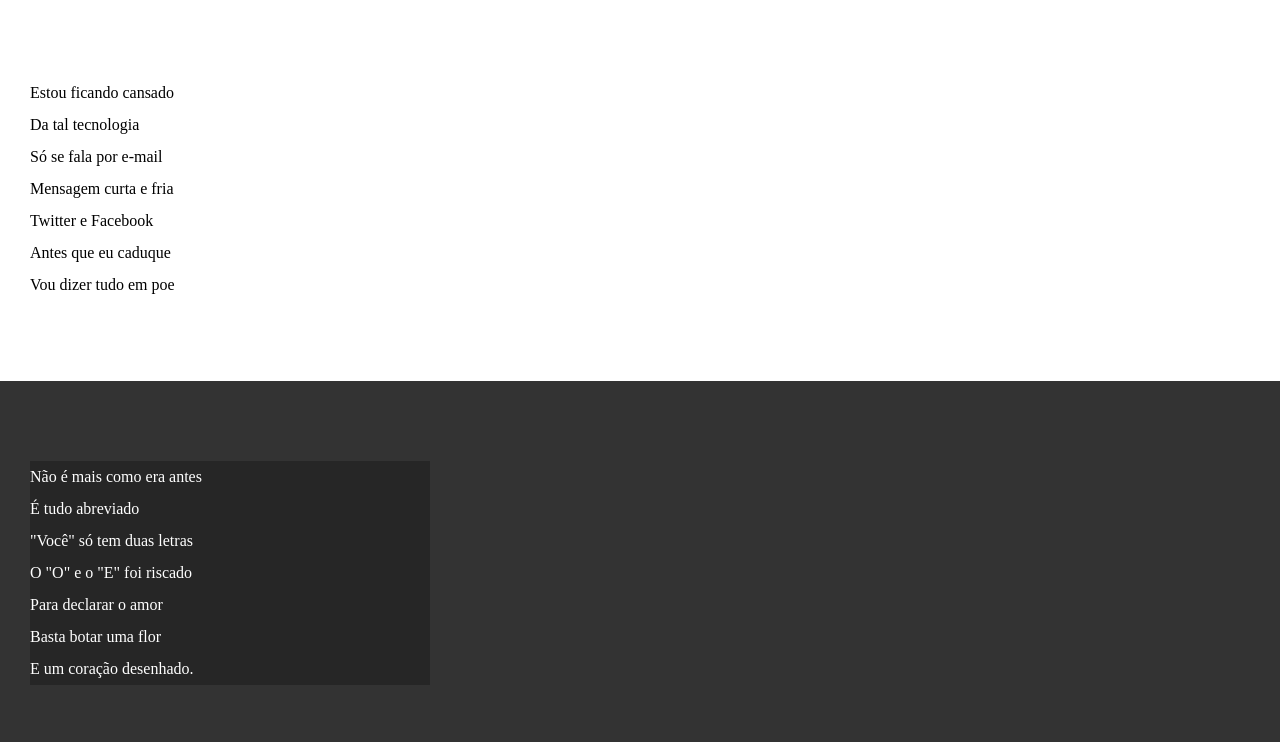
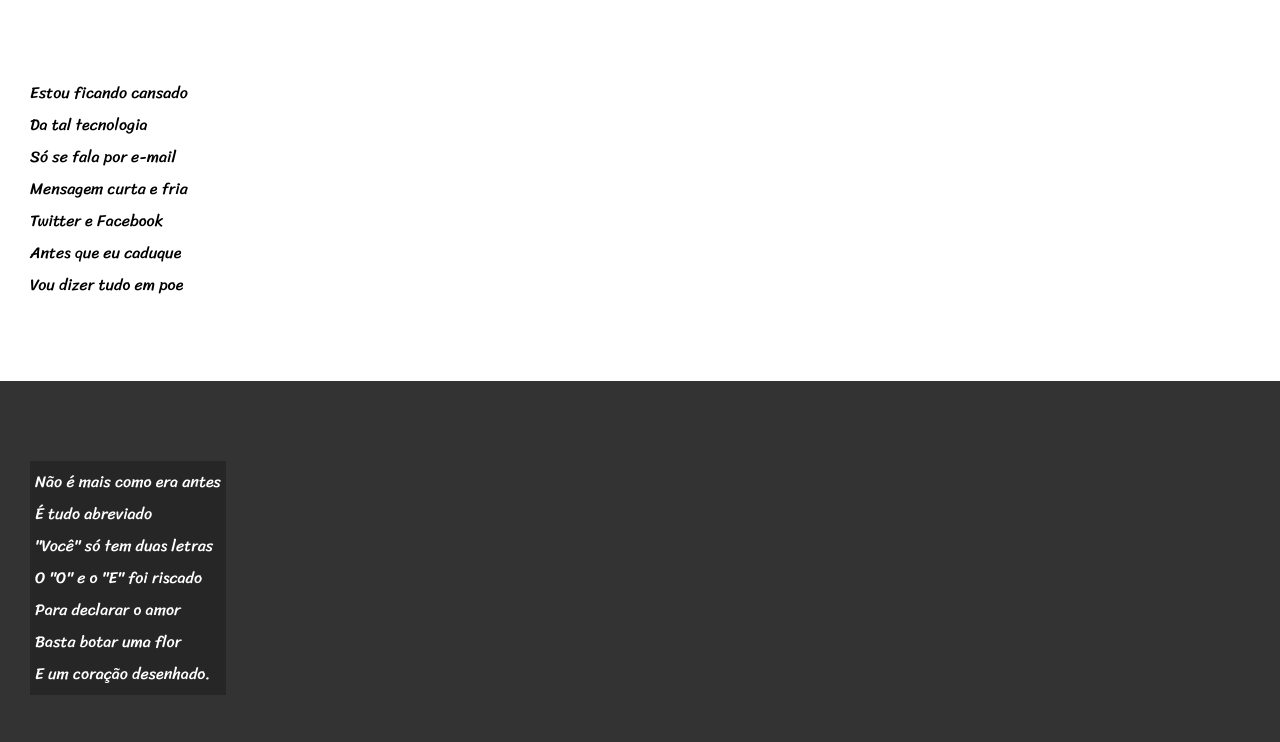
Before and after one commit to Pabbraga/siteCordelModerno, a plain HTML site: page index.html in a window 1280 px wide. Shown: the part 158-900 px from the top of the page. Drawn offline with Linux system fonts and the light colour scheme.

Commit message:
escolha de fontes e visual

```diff
--- a/estilo/style.css
+++ b/estilo/style.css
@@ -1,4 +1,14 @@
 @charset "UTF-8";
+
+@import url('https://fonts.googleapis.com/css2?family=Passion+One:wght@400;700;900&display=swap');
+
+@import url('https://fonts.googleapis.com/css2?family=Sriracha&display=swap');
+
+:root {
+    --fonte1: Verdana, Geneva, Tahoma, sans-serif;
+    --fonte2: 'Passion One', cursive;
+    --fonte3: 'Sriracha', cursive;
+}
 
 * {
     margin: 0px;
@@ -8,6 +18,7 @@
 html, body {
     min-height: 100%;
     background-color: darkgray;
+    font-family: var(--fonte1);
 }
 
 header {
@@ -19,6 +30,7 @@ header {
 header > h1 {
     padding-top: 50px;
     font-variant: small-caps;
+    font-family: var(--fonte2);
 }
 
 header > p {
@@ -40,6 +52,7 @@ section {
     padding-bottom: 10vh;
     line-height: 2em;
     padding-left: 30px;
+    font-family: var(--fonte3);
 }
 
 section.normal {
@@ -53,7 +66,8 @@ section.imagem {
 }
 
 section.imagem > p {
-    width: 400px;
+    display: inline-block;
+    padding: 5px;
     background-color: rgba(0, 0, 0, 0.253);
 }
 
```
